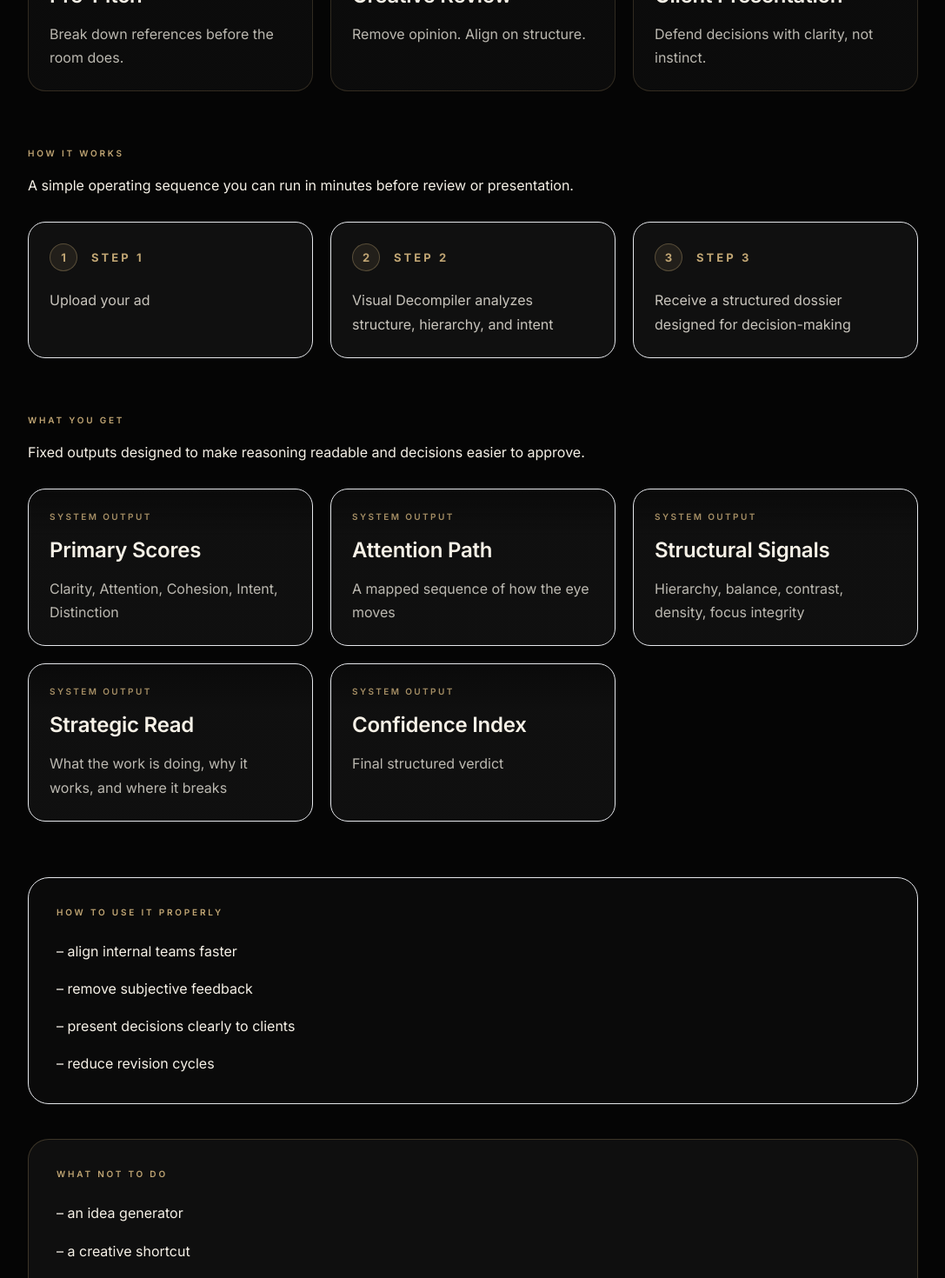
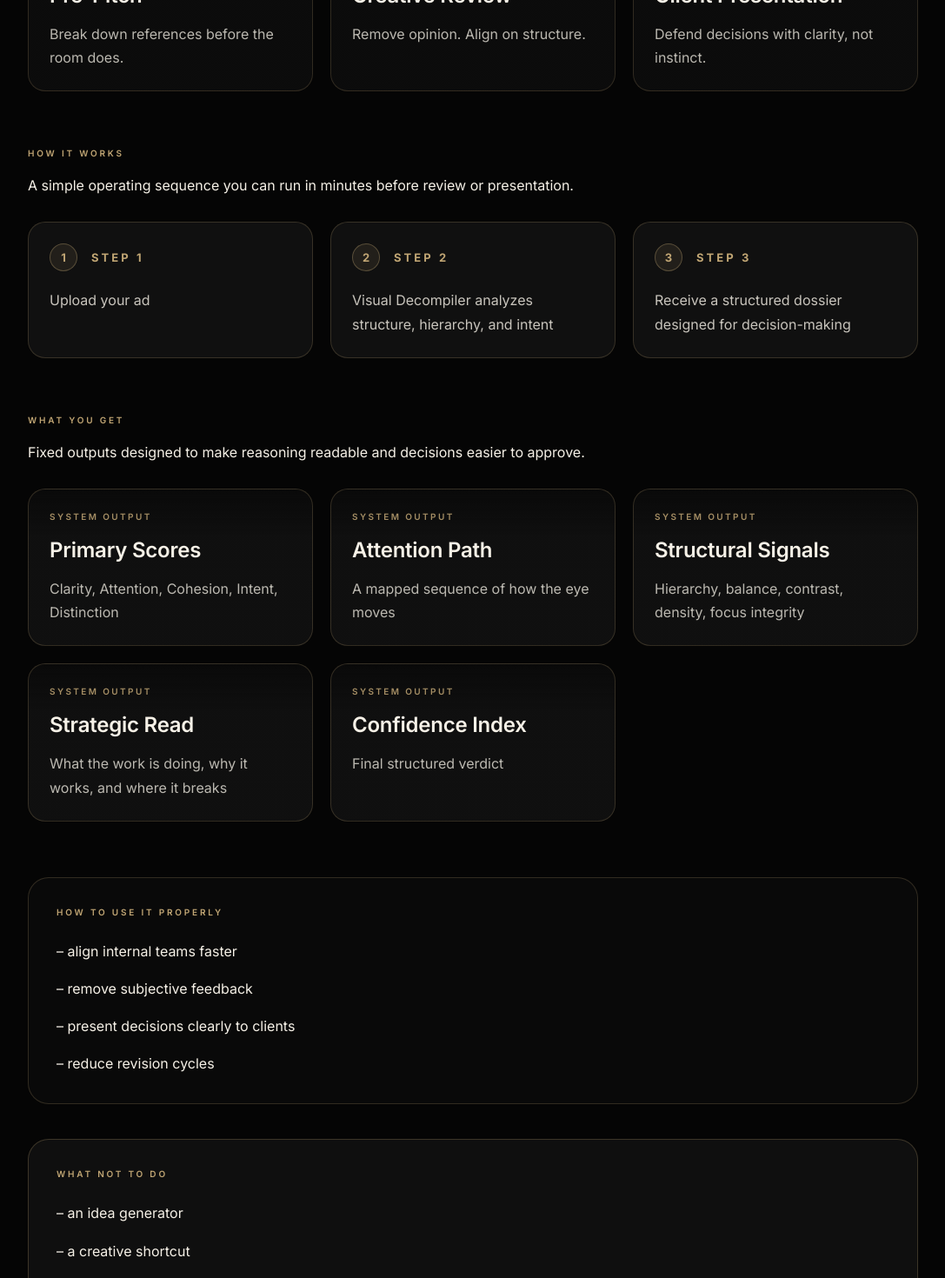
Before and after one commit to popvisly/visual-decompiler, a Next.js app: page /docs/user-guide in a window 1280 px wide. Shown: the part 701-2171 px from the top of the page at 87% size, without its empty margins (96-1183 px from the left). Built offline with nearby package versions, Linux system fonts and the light colour scheme; no server answers.

Commit message:
Normalize Help Center card borders to editorial tan

```diff
--- a/src/app/docs/user-guide/page.tsx
+++ b/src/app/docs/user-guide/page.tsx
@@ -114,7 +114,7 @@ export default function UserGuidePage() {
                                         whileInView={{ opacity: 1, y: 0 }}
                                         viewport={{ once: true, margin: '-60px' }}
                                         transition={{ duration: 0.6, delay: idx * 0.06, ease: [0.16, 1, 0.3, 1] }}
-                                        className="rounded-[20px] border border-[#C1A674]/20 bg-[linear-gradient(180deg,rgba(193,166,116,0.06),rgba(12,12,12,0.96)_34%)] p-6"
+                                        className="rounded-[20px] border border-[rgba(193,166,116,0.20)] bg-[linear-gradient(180deg,rgba(193,166,116,0.06),rgba(12,12,12,0.96)_34%)] p-6"
                                     >
                                         <p className="mb-4 text-[10px] font-semibold uppercase tracking-[0.24em] text-[#C1A674]">Use case {idx + 1}</p>
                                         <h2 className="text-[24px] font-semibold leading-[1.25] tracking-[-0.01em] text-[#F6F1E7]">{item.title}</h2>
@@ -143,10 +143,10 @@ export default function UserGuidePage() {
                                         whileInView={{ opacity: 1, y: 0 }}
                                         viewport={{ once: true, margin: '-60px' }}
                                         transition={{ duration: 0.6, delay: idx * 0.06, ease: [0.16, 1, 0.3, 1] }}
-                                        className="rounded-[20px] border border-[#C1A674]/22 bg-[#101010] p-6"
+                                        className="rounded-[20px] border border-[rgba(193,166,116,0.22)] bg-[#101010] p-6"
                                     >
                                         <div className="flex items-center gap-4">
-                                            <span className="inline-flex h-8 min-w-8 items-center justify-center rounded-full border border-[#C1A674]/35 bg-[#C1A674]/10 px-2 text-[13px] font-bold text-[#C1A674]">
+                                            <span className="inline-flex h-8 min-w-8 items-center justify-center rounded-full border border-[rgba(193,166,116,0.35)] bg-[#C1A674]/10 px-2 text-[13px] font-bold text-[#C1A674]">
                                                 {idx + 1}
                                             </span>
                                             <p className="text-[13px] font-bold uppercase tracking-[0.24em] text-[#C1A674]">{step.title}</p>
@@ -176,9 +176,9 @@ export default function UserGuidePage() {
                                         whileInView={{ opacity: 1, y: 0 }}
                                         viewport={{ once: true, margin: '-60px' }}
                                         transition={{ duration: 0.6, delay: idx * 0.05, ease: [0.16, 1, 0.3, 1] }}
-                                        className="rounded-[20px] border border-[#C1A674]/22 bg-[linear-gradient(180deg,rgba(255,255,255,0.02),rgba(16,16,16,0.96)_30%)] p-6"
+                                        className="rounded-[20px] border border-[rgba(193,166,116,0.22)] bg-[linear-gradient(180deg,rgba(255,255,255,0.02),rgba(16,16,16,0.96)_30%)] p-6"
                                     >
-                                        <p className="mb-4 text-[10px] font-semibold uppercase tracking-[0.24em] text-[#C1A674]/85">System Output</p>
+                                        <p className="mb-4 text-[10px] font-semibold uppercase tracking-[0.24em] text-[rgba(193,166,116,0.85)]">System Output</p>
                                         <h3 className="text-[24px] font-semibold leading-[1.25] tracking-[-0.01em] text-[#F6F1E7]">
                                             {output.title}
                                         </h3>
@@ -193,7 +193,7 @@ export default function UserGuidePage() {
                             whileInView={{ opacity: 1, y: 0 }}
                             viewport={{ once: true, margin: '-80px' }}
                             transition={{ duration: 0.7, ease: [0.16, 1, 0.3, 1] }}
-                            className="mt-16 rounded-[24px] border border-[#C1A674]/22 bg-white/[0.02] p-8"
+                            className="mt-16 rounded-[24px] border border-[rgba(193,166,116,0.22)] bg-white/[0.02] p-8"
                         >
                             <p className="text-[10px] font-semibold uppercase tracking-[0.28em] text-[#C1A674]">How to use it properly</p>
                             <ul className="mt-6 space-y-4 text-[16px] leading-[1.7] text-[#F6F1E7]/78">
@@ -209,7 +209,7 @@ export default function UserGuidePage() {
                             whileInView={{ opacity: 1, y: 0 }}
                             viewport={{ once: true, margin: '-80px' }}
                             transition={{ duration: 0.7, ease: [0.16, 1, 0.3, 1] }}
-                            className="mt-10 rounded-[24px] border border-[#C1A674]/25 bg-[#0F0F0F] p-8"
+                            className="mt-10 rounded-[24px] border border-[rgba(193,166,116,0.25)] bg-[#0F0F0F] p-8"
                         >
                             <p className="text-[10px] font-semibold uppercase tracking-[0.28em] text-[#C1A674]">What not to do</p>
                             <ul className="mt-6 space-y-4 text-[16px] leading-[1.7] text-[#F6F1E7]/78">
@@ -238,7 +238,7 @@ export default function UserGuidePage() {
                                         whileInView={{ opacity: 1, y: 0 }}
                                         viewport={{ once: true, margin: '-60px' }}
                                         transition={{ duration: 0.6, delay: idx * 0.06, ease: [0.16, 1, 0.3, 1] }}
-                                        className="rounded-[20px] border border-[#C1A674]/20 bg-[linear-gradient(180deg,rgba(193,166,116,0.06),rgba(12,12,12,0.96)_34%)] p-6"
+                                        className="rounded-[20px] border border-[rgba(193,166,116,0.20)] bg-[linear-gradient(180deg,rgba(193,166,116,0.06),rgba(12,12,12,0.96)_34%)] p-6"
                                     >
                                         <h3 className="text-[24px] font-semibold leading-[1.25] tracking-[-0.01em] text-[#F6F1E7]">
                                             {item.title}
```
